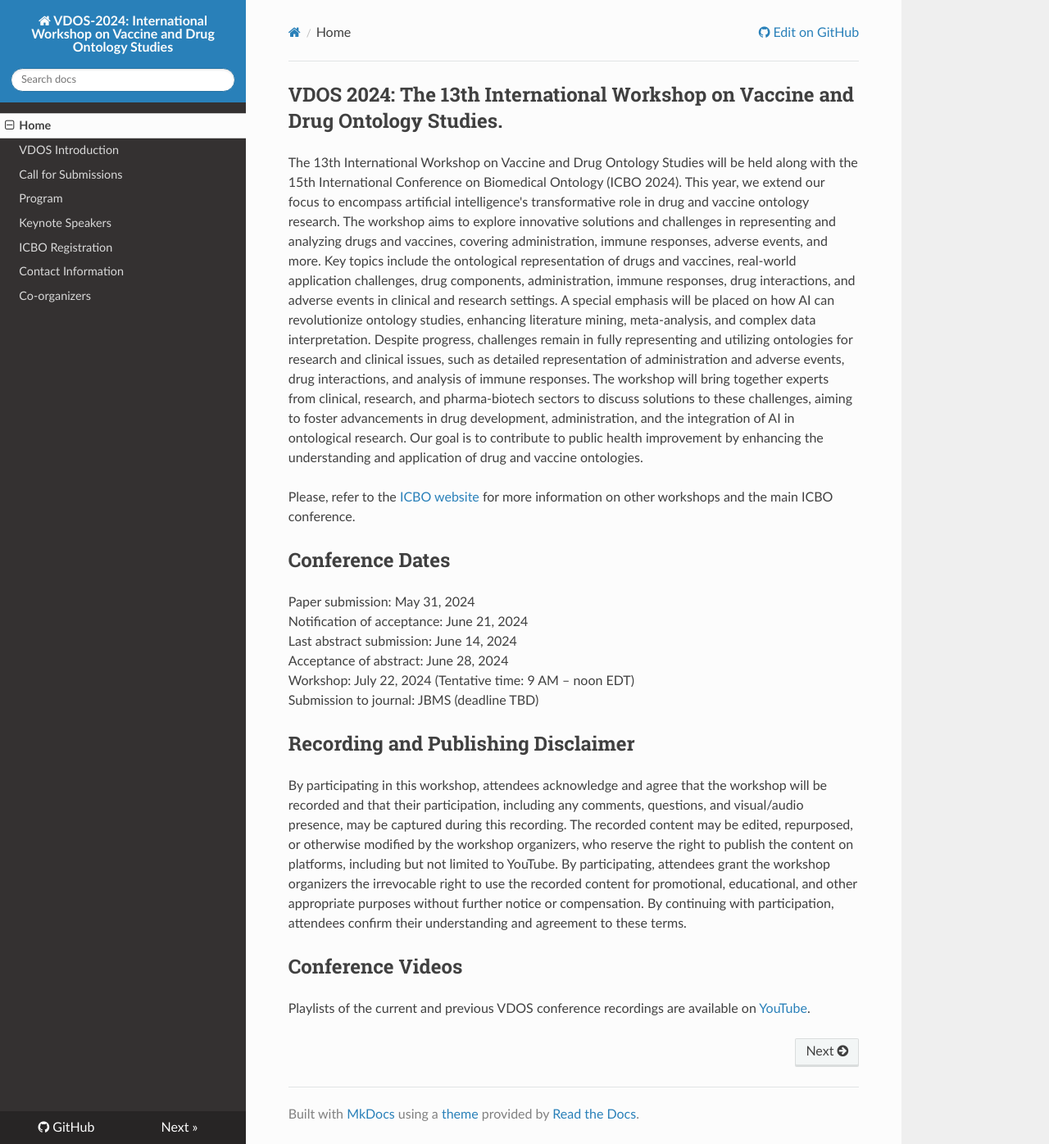
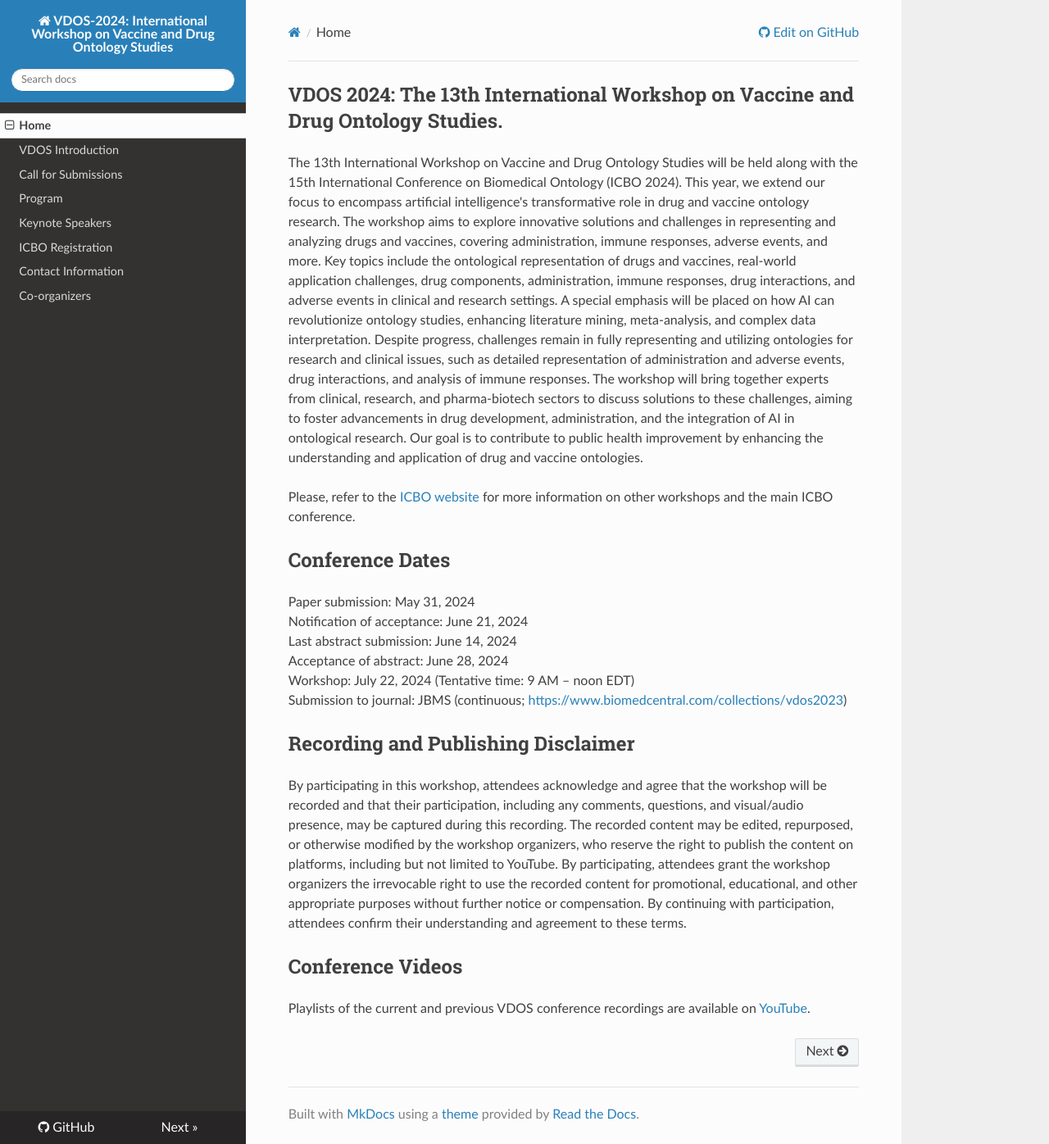
Before and after one commit to vdos-workshop/vdos2024, an MkDocs documentation site: the page built from docs/index.md, in a window 1280 px wide and 1396 px high. Shown: the whole window at 82% size. Built offline with MkDocs 1.6.1, drawn with Linux system fonts in a browser that asks for light colours; nearby versions of some CDN libraries.

Commit message:
Update index.md

```diff
--- a/docs/index.md
+++ b/docs/index.md
@@ -9,7 +9,7 @@ Notification of acceptance: June 21, 2024<BR>
 Last abstract submission: June 14, 2024<BR>
 Acceptance of abstract: June 28, 2024<BR>
 Workshop: July 22, 2024 (Tentative time: 9 AM – noon EDT) <BR>
-Submission to journal: JBMS (deadline TBD)<BR>
+Submission to journal: JBMS (continuous; [https://www.biomedcentral.com/collections/vdos2023](https://www.biomedcentral.com/collections/vdos2023))<BR>
 
 ## Recording and Publishing Disclaimer
 By participating in this workshop, attendees acknowledge and agree that the workshop will be recorded and that their participation, including any comments, questions, and visual/audio presence, may be captured during this recording. The recorded content may be edited, repurposed, or otherwise modified by the workshop organizers, who reserve the right to publish the content on platforms, including but not limited to YouTube. By participating, attendees grant the workshop organizers the irrevocable right to use the recorded content for promotional, educational, and other appropriate purposes without further notice or compensation. By continuing with participation, attendees confirm their understanding and agreement to these terms.
```
